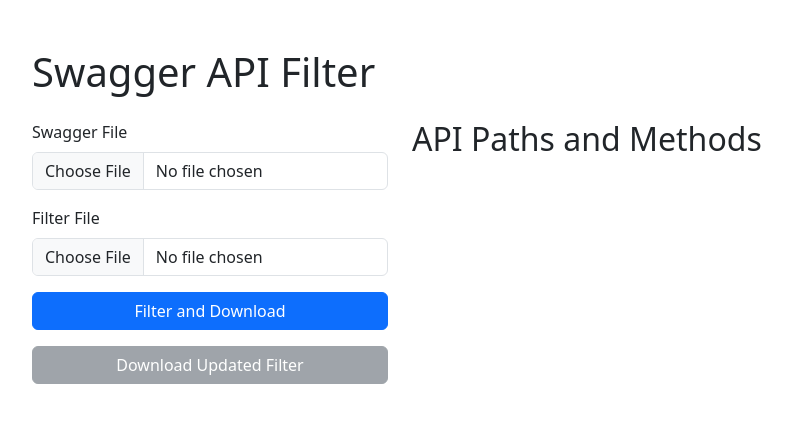
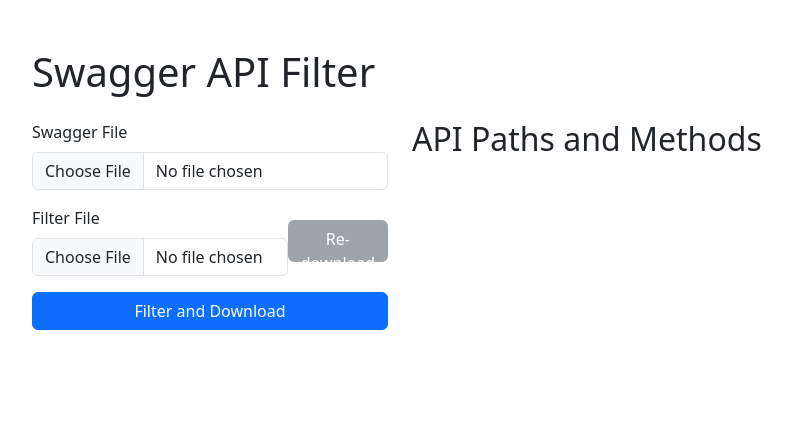
Before and after one commit to TrucJ/swagger-api-filter, a Flask app: page / in a window 1280 px wide. Shown: the top 423 px of the page, without its empty margins (50-842 px from the left). Run offline with Flask 3, Linux system fonts and the light colour scheme.

Commit message:
fix UI: refactor UI

```diff
--- a/templates/index.html
+++ b/templates/index.html
@@ -5,6 +5,21 @@
     <meta name="viewport" content="width=device-width, initial-scale=1.0">
     <title>Swagger API Filter</title>
     <link href="https://cdn.jsdelivr.net/npm/bootstrap@5.3.0/dist/css/bootstrap.min.css" rel="stylesheet">
+    <style>
+        .form-row {
+            display: flex;
+            align-items: center;
+        }
+        .form-row .form-control {
+            flex: 1;
+            margin-right: 10px;
+        }
+        .form-row .btn {
+            margin-top: 0;
+            height: calc(2.5rem + 2px); /* Adjust button height to match input height */
+            line-height: 1.5; /* Center text vertically */
+        }
+    </style>
 </head>
 <body>
     <div class="container mt-5">
@@ -17,12 +32,14 @@
                         <label for="swagger" class="form-label">Swagger File</label>
                         <input class="form-control" type="file" id="swagger" name="swagger" required>
                     </div>
-                    <div class="mb-3">
-                        <label for="filter" class="form-label">Filter File</label>
-                        <input class="form-control" type="file" id="filter" name="filter" required>
+                    <div class="form-row mb-3">
+                        <div class="flex-grow-1">
+                            <label for="filter" class="form-label">Filter File</label>
+                            <input class="form-control" type="file" id="filter" name="filter" required>
+                        </div>
+                        <button type="button" id="download-filter" class="btn btn-secondary" disabled>Re-download</button>
                     </div>
                     <button type="submit" class="btn btn-primary w-100 mb-3">Filter and Download</button>
-                    <button type="button" id="download-filter" class="btn btn-secondary w-100" disabled>Download Updated Filter</button>
                 </form>
             </div>
 
```
